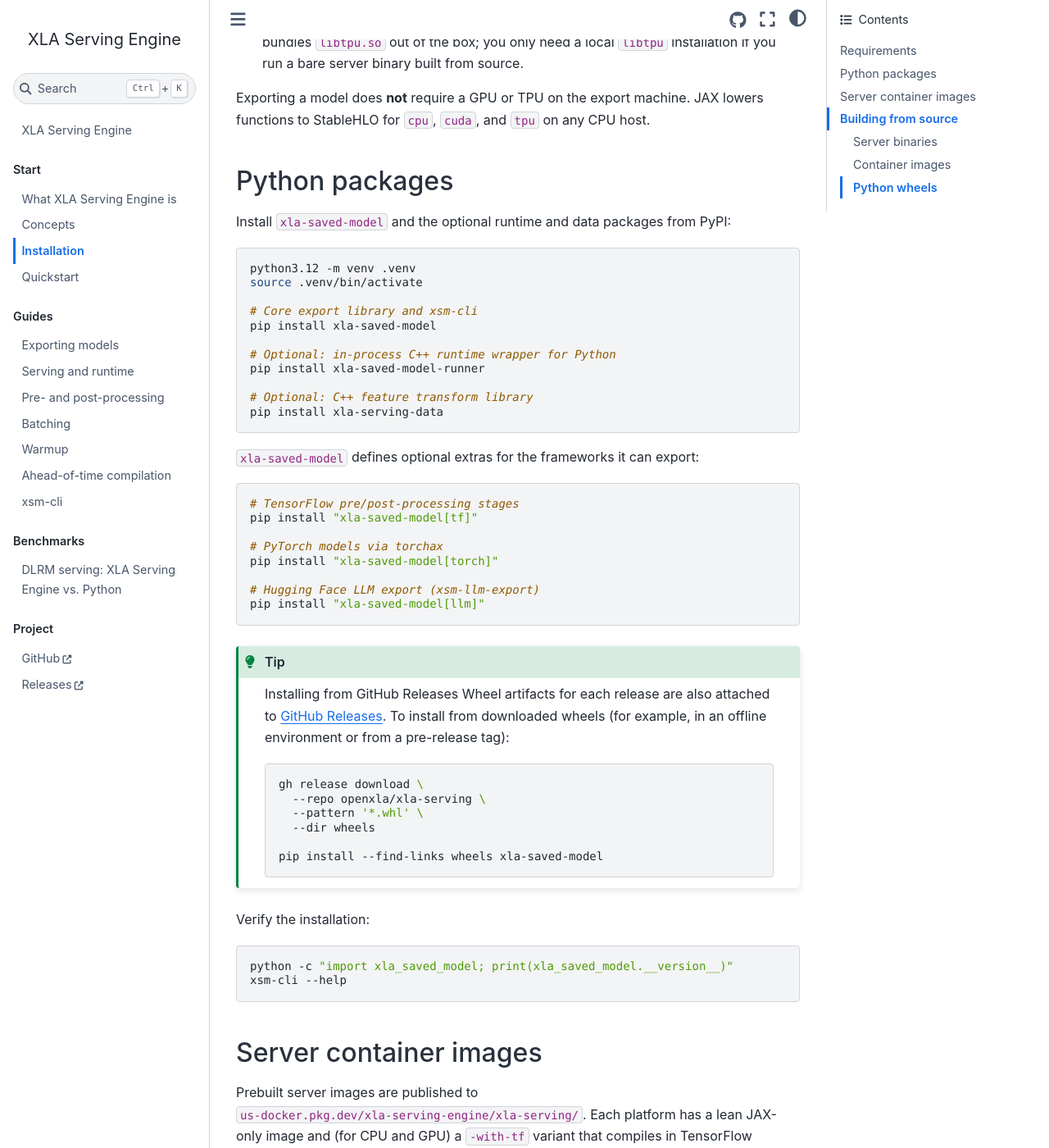
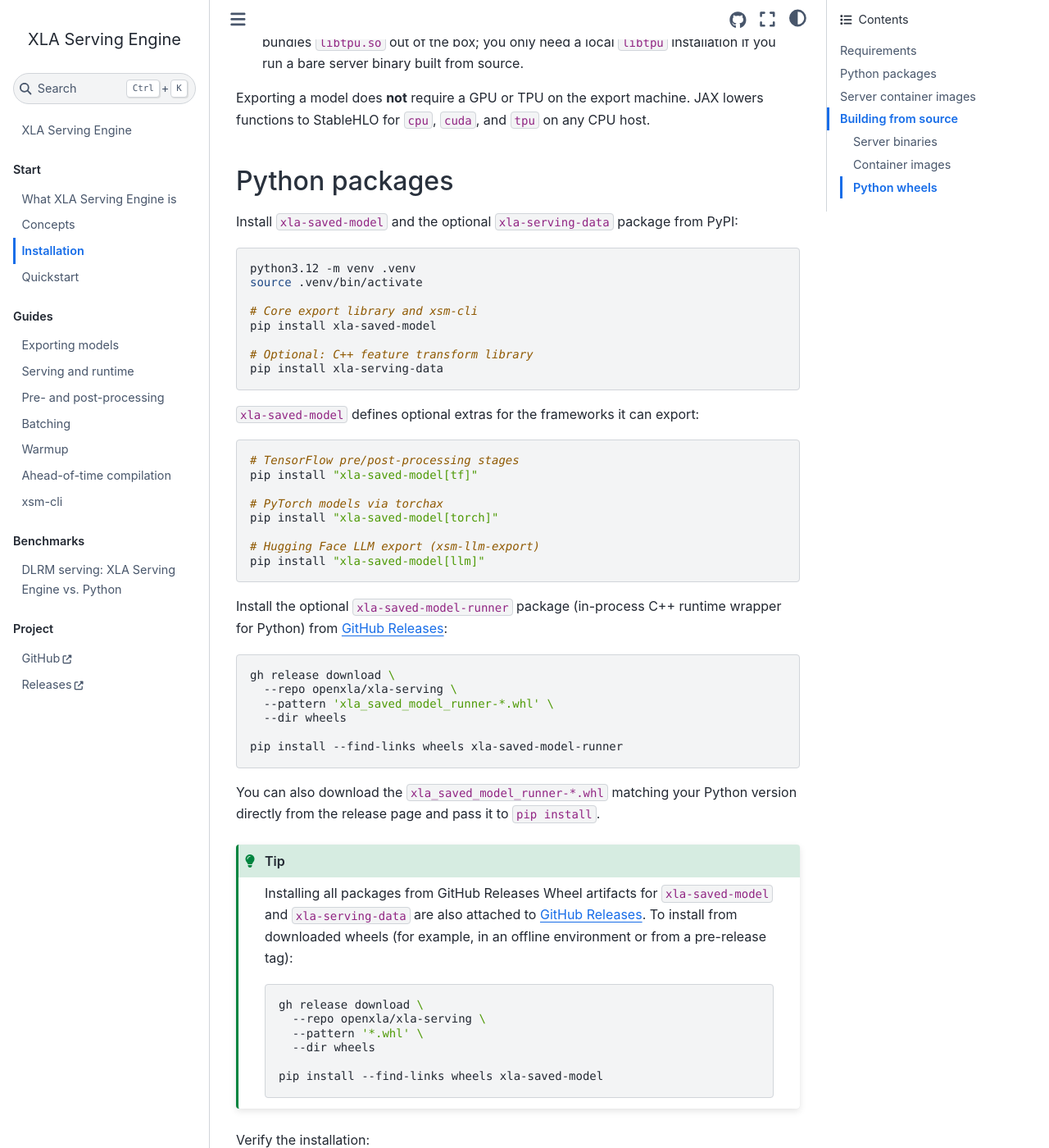
Before and after one commit to openxla/xla-serving, a Sphinx documentation site: the page built from docs/installation.md, in a window 1280 px wide and 1400 px high, scrolled down 1199 px. Shown: the whole window at 82% size. Built offline with Sphinx 7.4.7 and the Sphinx Book theme 1.1.4, drawn with Linux system fonts in a browser that asks for light colours.

Commit message:
Install xla-saved-model-runner from GitHub Releases in docs.
PiperOrigin-RevId: 1014077997

````diff
--- a/docs/installation.md
+++ b/docs/installation.md
@@ -30,7 +30,7 @@ lowers functions to StableHLO for `cpu`, `cuda`, and `tpu` on any CPU host.
 
 ## Python packages
 
-Install `xla-saved-model` and the optional runtime and data packages from PyPI:
+Install `xla-saved-model` and the optional `xla-serving-data` package from PyPI:
 
 ```bash
 python3.12 -m venv .venv
@@ -38,9 +38,6 @@ source .venv/bin/activate
 
 # Core export library and xsm-cli
 pip install xla-saved-model
-
-# Optional: in-process C++ runtime wrapper for Python
-pip install xla-saved-model-runner
 
 # Optional: C++ feature transform library
 pip install xla-serving-data
@@ -59,10 +56,26 @@ pip install "xla-saved-model[torch]"
 pip install "xla-saved-model[llm]"
 ```
 
-:::{tip} Installing from GitHub Releases
-Wheel artifacts for each release are also attached to
-[GitHub Releases](https://github.com/openxla/xla-serving/releases). To install
-from downloaded wheels (for example, in an offline environment or from a
+Install the optional `xla-saved-model-runner` package (in-process C++ runtime
+wrapper for Python) from
+[GitHub Releases](https://github.com/openxla/xla-serving/releases):
+
+```bash
+gh release download \
+  --repo openxla/xla-serving \
+  --pattern 'xla_saved_model_runner-*.whl' \
+  --dir wheels
+
+pip install --find-links wheels xla-saved-model-runner
+```
+
+You can also download the `xla_saved_model_runner-*.whl` matching your Python
+version directly from the release page and pass it to `pip install`.
+
+:::{tip} Installing all packages from GitHub Releases
+Wheel artifacts for `xla-saved-model` and `xla-serving-data` are also attached
+to [GitHub Releases](https://github.com/openxla/xla-serving/releases). To
+install from downloaded wheels (for example, in an offline environment or from a
 pre-release tag):
 
 ```bash
````
Also changed, not shown: docs/quickstart.md (+9 -3 lines), examples/llm/README.md.
